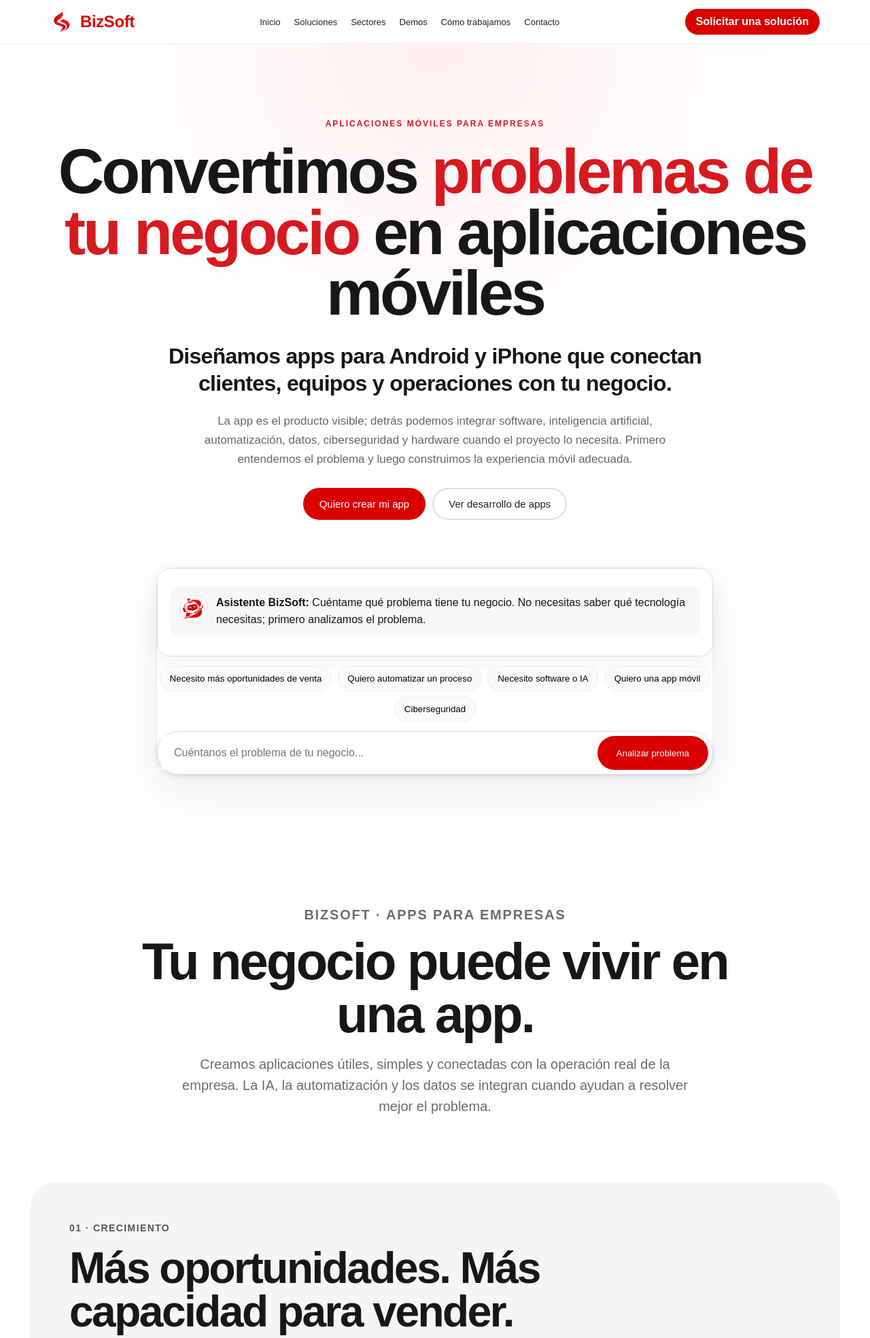
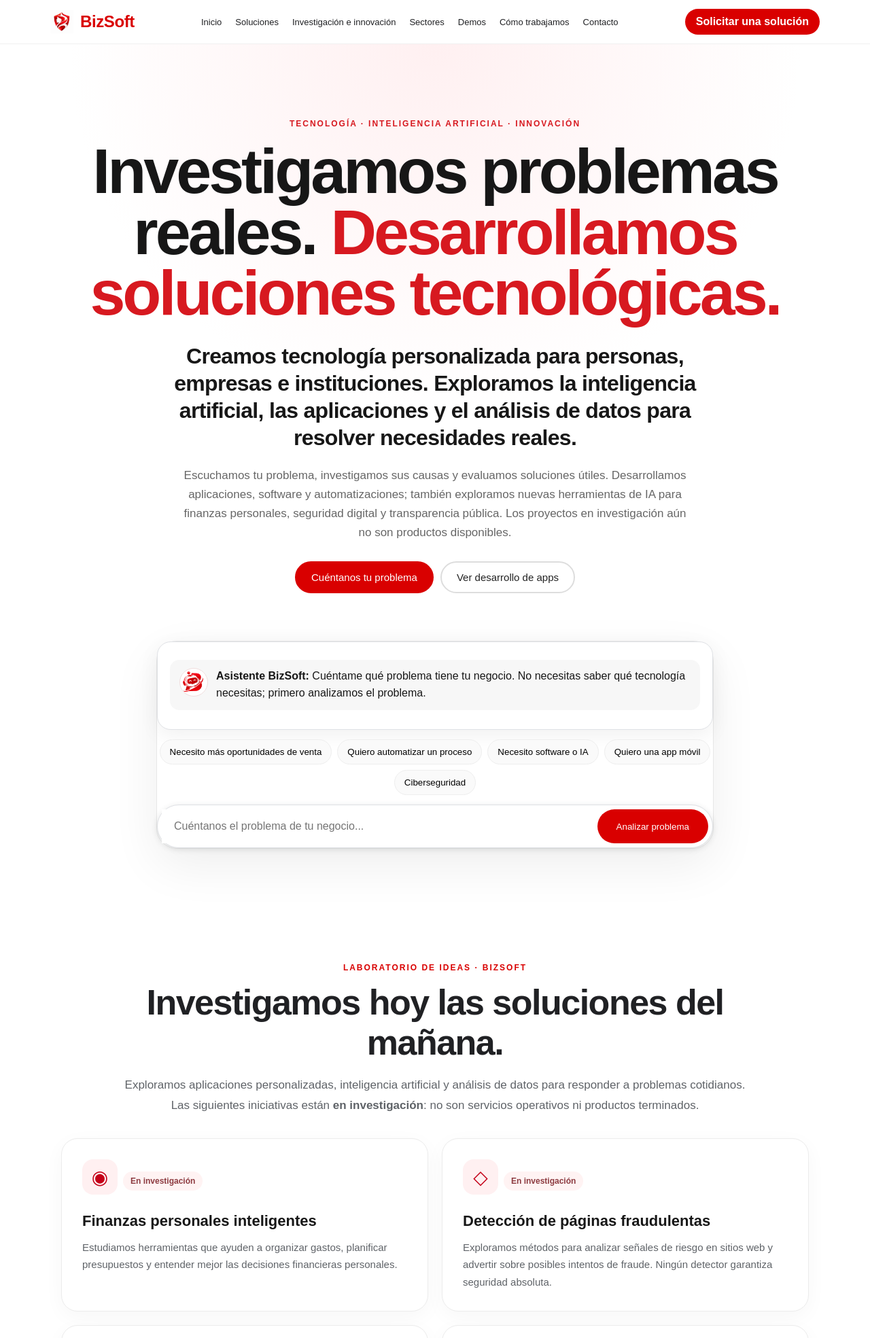
Before and after one commit to cocoqWsx/bizzsoft, a Django app: page / in a window 1280 px wide. Shown: the top 1969 px of the page at 68% size. Run offline with Django 5.2, Linux system fonts and the light colour scheme.

Commit message:
Add files via upload

```diff
--- a/web/static/web/css/estilos.css
+++ b/web/static/web/css/estilos.css
@@ -369,3 +369,21 @@ body{background:#fff;color:#171717}
 footer{padding:45px 24px!important}
 @media(max-width:850px){.hero h1{letter-spacing:-2.5px!important}.v19-feature{min-height:460px;padding:36px;border-radius:28px}.v19-capabilities-grid{grid-template-columns:1fr}.v19-feature h3{letter-spacing:-1.5px}.menu{display:none!important}}
 @media(max-width:560px){.hero{padding:78px 18px 55px!important}.hero h1{font-size:48px!important;letter-spacing:-2px!important}.v19-intro{padding:75px 18px 35px}.v19-story{padding:25px 14px 70px}.v19-feature{padding:28px;min-height:420px}.v19-feature h3{font-size:40px}.v19-feature p{font-size:17px}.v19-capabilities{padding:75px 16px}.v19-capability{padding:28px}.navbar{padding-left:14px!important;padding-right:14px!important}.boton-cotizar{font-size:12px!important}}
+
+
+/* BizSoft: investigación e innovación, versión 1 */
+.biz-investigacion{background:#fff;padding:88px 24px 96px;scroll-margin-top:90px}
+.biz-investigacion-intro{max-width:940px;margin:0 auto 34px;text-align:center}
+.biz-investigacion-intro h2{font-size:clamp(30px,4.5vw,52px);letter-spacing:-1.5px;line-height:1.13;margin:15px 0 18px;color:#202124}
+.biz-investigacion-intro>p:last-child{color:#5f6368;font-size:17px;line-height:1.75}
+.biz-investigacion-grid{display:grid;grid-template-columns:repeat(2,minmax(0,1fr));gap:20px;max-width:1100px;margin:auto}
+.biz-proyecto{border:1px solid #ececec;border-radius:24px;padding:30px;background:#fff;box-shadow:0 8px 30px rgba(0,0,0,.035)}
+.biz-proyecto-icon{display:inline-grid;place-items:center;width:52px;height:52px;border-radius:16px;background:#fff0f1;color:#c40018;font-size:28px;margin-bottom:20px}
+.biz-estado{display:inline-block;color:#8d3b40;background:#fff3f3;border-radius:999px;padding:7px 11px;font-size:12px;font-weight:700;margin-left:8px}
+.biz-estado-servicio{color:#265c45;background:#eaf7ef}
+.biz-proyecto h3{font-size:22px;line-height:1.25;margin:5px 0 12px}
+.biz-proyecto p{color:#5f6368;line-height:1.7;font-size:15px}
+.biz-investigacion-cta{max-width:1100px;margin:32px auto 0;padding:26px;border-radius:22px;background:#fafafa;display:flex;align-items:center;justify-content:space-between;gap:22px}
+.biz-investigacion-cta p{font-size:19px;font-weight:700}
+.biz-investigacion-cta a{display:inline-block;text-align:center}
+@media(max-width:760px){.biz-investigacion{padding:65px 16px}.biz-investigacion-grid{grid-template-columns:1fr}.biz-proyecto{padding:24px}.biz-investigacion-cta{flex-direction:column;text-align:center}.biz-estado{margin-left:0}}
--- a/web/templates/web/index.html
+++ b/web/templates/web/index.html
@@ -27,18 +27,18 @@
 <body>
 <header class="header">
     <nav class="navbar">
-        <a class="marca" href="#inicio"><img class="logo-header" src="{% static 'web/img/logo-bizsoft-simbolo-v14.png' %}?v=14" alt="Logo BizSoft"><span>BizSoft</span></a>
-        <div class="menu"><a href="#inicio">Inicio</a><a href="#soluciones">Soluciones</a><a href="#sectores">Sectores</a><a href="#herramientas">Demos</a><a href="#metodo">Cómo trabajamos</a><a href="#contacto">Contacto</a></div>
+        <a class="marca" href="#inicio"><img class="logo-header" src="{% static 'web/img/logo-bizsoft-innovacion-v1.png' %}?v=1" alt="Logo BizSoft"><span>BizSoft</span></a>
+        <div class="menu"><a href="#inicio">Inicio</a><a href="#soluciones">Soluciones</a><a href="#investigacion">Investigación e innovación</a><a href="#sectores">Sectores</a><a href="#herramientas">Demos</a><a href="#metodo">Cómo trabajamos</a><a href="#contacto">Contacto</a></div>
         <a class="boton-cotizar" href="#contacto">Solicitar una solución</a>
     </nav>
 </header>
 <main>
 <section class="hero" id="inicio">
-    <p class="etiqueta">APLICACIONES MÓVILES PARA EMPRESAS</p>
-    <h1>Convertimos <span>problemas de tu negocio</span> en aplicaciones móviles</h1>
-    <p class="hero-subtitulo-comercial">Diseñamos apps para Android y iPhone que conectan clientes, equipos y operaciones con tu negocio.</p>
-    <p class="hero-descripcion">La app es el producto visible; detrás podemos integrar software, inteligencia artificial, automatización, datos, ciberseguridad y hardware cuando el proyecto lo necesita. Primero entendemos el problema y luego construimos la experiencia móvil adecuada.</p>
-    <div class="hero-acciones"><a class="btn-principal-comercial" href="#asistente-comercial">Quiero crear mi app</a><a class="btn-secundario-comercial" href="/desarrollo-apps-empresas/">Ver desarrollo de apps</a></div>
+    <p class="etiqueta">TECNOLOGÍA · INTELIGENCIA ARTIFICIAL · INNOVACIÓN</p>
+    <h1>Investigamos problemas reales. <span>Desarrollamos soluciones tecnológicas.</span></h1>
+    <p class="hero-subtitulo-comercial">Creamos tecnología personalizada para personas, empresas e instituciones. Exploramos la inteligencia artificial, las aplicaciones y el análisis de datos para resolver necesidades reales.</p>
+    <p class="hero-descripcion">Escuchamos tu problema, investigamos sus causas y evaluamos soluciones útiles. Desarrollamos aplicaciones, software y automatizaciones; también exploramos nuevas herramientas de IA para finanzas personales, seguridad digital y transparencia pública. Los proyectos en investigación aún no son productos disponibles.</p>
+    <div class="hero-acciones"><a class="btn-principal-comercial" href="#asistente-comercial">Cuéntanos tu problema</a><a class="btn-secundario-comercial" href="/desarrollo-apps-empresas/">Ver desarrollo de apps</a></div>
 
     <div class="asistente-box" id="asistente-comercial">
         <div id="chat" class="chat"><div class="mensaje bot mensaje-con-avatar"><img class="avatar-asistente" src="{% static 'web/img/asistente-bizsoft-robot.png' %}" alt="Asistente BizSoft"><div><strong>Asistente BizSoft:</strong> Cuéntame qué problema tiene tu negocio. No necesitas saber qué tecnología necesitas; primero analizamos el problema.</div></div></div>
@@ -46,6 +46,22 @@
         <div class="buscador"><input id="consulta" type="text" placeholder="Cuéntanos el problema de tu negocio..."><button id="btnBuscar" type="button">Analizar problema</button></div>
     </div>
     <div id="ctaImplementar" class="cta-implementar" hidden><p><strong>¿Quieres llevar esta solución a la práctica?</strong></p><p>Si deseas desarrollar e implementar la solución, envía tu caso a BizSoft.</p><button id="btnImplementar" class="boton-implementar" type="button">Quiero implementar esta solución con BizSoft</button></div>
+</section>
+
+
+<section class="biz-investigacion" id="investigacion" aria-labelledby="investigacion-titulo">
+  <div class="biz-investigacion-intro">
+    <p class="etiqueta">LABORATORIO DE IDEAS · BIZSOFT</p>
+    <h2 id="investigacion-titulo">Investigamos hoy las soluciones del mañana.</h2>
+    <p>Exploramos aplicaciones personalizadas, inteligencia artificial y análisis de datos para responder a problemas cotidianos. Las siguientes iniciativas están <strong>en investigación</strong>: no son servicios operativos ni productos terminados.</p>
+  </div>
+  <div class="biz-investigacion-grid">
+    <article class="biz-proyecto"><span class="biz-proyecto-icon" aria-hidden="true">◉</span><span class="biz-estado">En investigación</span><h3>Finanzas personales inteligentes</h3><p>Estudiamos herramientas que ayuden a organizar gastos, planificar presupuestos y entender mejor las decisiones financieras personales.</p></article>
+    <article class="biz-proyecto"><span class="biz-proyecto-icon" aria-hidden="true">◇</span><span class="biz-estado">En investigación</span><h3>Detección de páginas fraudulentas</h3><p>Exploramos métodos para analizar señales de riesgo en sitios web y advertir sobre posibles intentos de fraude. Ningún detector garantiza seguridad absoluta.</p></article>
+    <article class="biz-proyecto"><span class="biz-proyecto-icon" aria-hidden="true">▤</span><span class="biz-estado">En investigación</span><h3>Tecnología para la transparencia</h3><p>Investigamos sistemas que analicen datos públicos y ayuden a identificar anomalías para revisión humana, sin atribuir delitos automáticamente.</p></article>
+    <article class="biz-proyecto"><span class="biz-proyecto-icon" aria-hidden="true">✦</span><span class="biz-estado biz-estado-servicio">Servicio disponible</span><h3>Desarrollo de soluciones personalizadas</h3><p>Diseño y desarrollo de aplicaciones, sistemas web y automatizaciones según las necesidades de cada organización.</p></article>
+  </div>
+  <div class="biz-investigacion-cta"><p>¿Tienes un problema que podría resolverse con tecnología?</p><a class="btn-principal-comercial" href="#contacto">Conversemos sobre tu proyecto</a></div>
 </section>
 
 <section class="v19-intro" id="soluciones">
@@ -119,7 +135,7 @@
 <section class="contacto-wrap contacto-v11" id="contacto"><div class="titulo-seccion"><p class="etiqueta">SOLICITA UNA SOLUCIÓN</p><h2>Conversemos sobre <span>tu empresa</span></h2><p>Déjanos tus datos y describe el problema u oportunidad que quieres resolver. La información nos ayudará a entender tu caso antes de hablar de una implementación.</p></div>
 <form id="leadForm" class="lead-form"><div id="origenDiagnostico" class="origen-diagnostico" hidden><strong>Solicitud desde el Asistente BizSoft</strong><p>Hemos trasladado tu diagnóstico al formulario para que puedas solicitar la implementación.</p></div><div class="dos-columnas"><label>Nombre*<input name="nombre" required placeholder="Tu nombre"></label><label>Empresa o proyecto<input name="empresa" placeholder="Opcional"></label><label>Correo<input name="email" type="email" placeholder="tu@correo.com"></label><label>Teléfono / WhatsApp<input name="telefono" placeholder="+51 ..."></label></div><label>¿Qué problema quieres resolver?*<textarea name="necesidad" required rows="5" placeholder="Cuéntanos brevemente qué problema tiene tu negocio"></textarea></label><button type="submit">Solicitar contacto de BizSoft</button><p id="leadEstado" class="lead-estado"></p></form></section>
 </main>
-<footer><div class="footer-marca"><img src="{% static 'web/img/logo-bizsoft-simbolo-v14.png' %}?v=14" alt="BizSoft"><div><h3>BizSoft</h3><p>Tecnología para resolver problemas empresariales.</p></div></div><p>© 2026 BizSoft • Perú</p></footer>
+<footer><div class="footer-marca"><img src="{% static 'web/img/logo-bizsoft-innovacion-v1.png' %}?v=1" alt="BizSoft"><div><h3>BizSoft</h3><p>Tecnología e inteligencia artificial para resolver problemas reales.</p></div></div><p>© 2026 BizSoft • Perú</p></footer>
 <script src="{% static 'web/js/main.js' %}"></script>
 </body>
 </html>
```
Also changed, not shown: web/static/web/img/logo-bizsoft-innovacion-v1.png (added).
